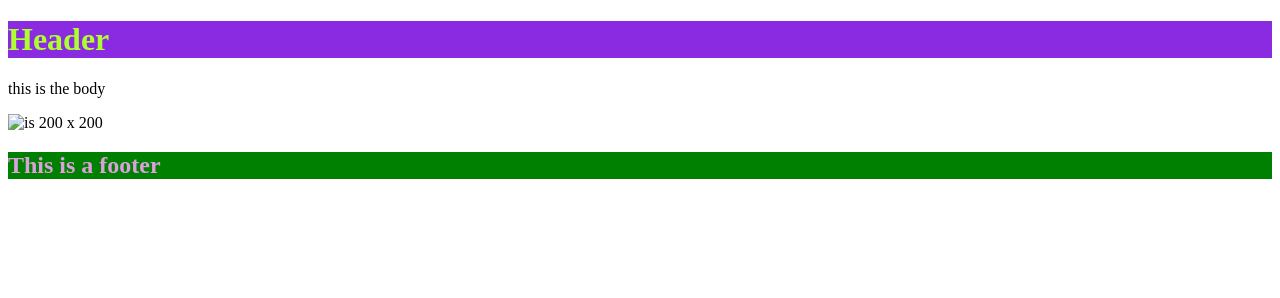
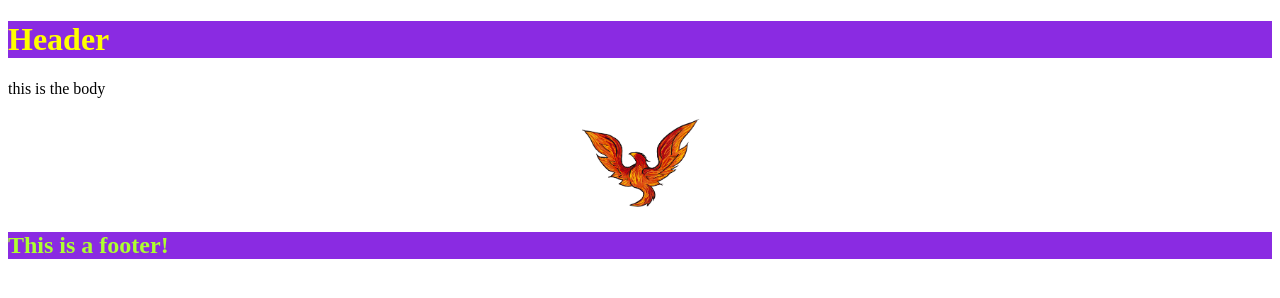
Before and after one commit to CYMcolor/git-init-sample, a plain HTML site: page index.html in a window 1280 px wide. Drawn offline with Linux system fonts and the light colour scheme.

Commit message:
img add
added image to site and updated css file with image settings

```diff
--- a/assets/style.css
+++ b/assets/style.css
@@ -1,11 +1,18 @@
 header{
+    color: yellow;
+    background-color: blueviolet;
+
+}
+
+footer{
     color: greenyellow;
     background-color: blueviolet;
 
 }
 
-footer{
-    color: plum;
-    background-color: green;
-
+img{
+    display:block;
+    margin: 0 auto;
+    width: 10%;
+    height: 10%;
 }
--- a/index.html
+++ b/index.html
@@ -13,11 +13,11 @@
 
         <body>
         <p> this is the body</p>
-        <img scr="https://via.placeholder.com/200" alt="is 200 x 200"/>
+        <img src= "./assets/logov2.png" alt="My phoenix logo"/>
         </body>
 
         <footer>
-            <h2>This is a footer</h2>
+            <h2>This is a footer!</h2>
         </footer>
 
 
```
